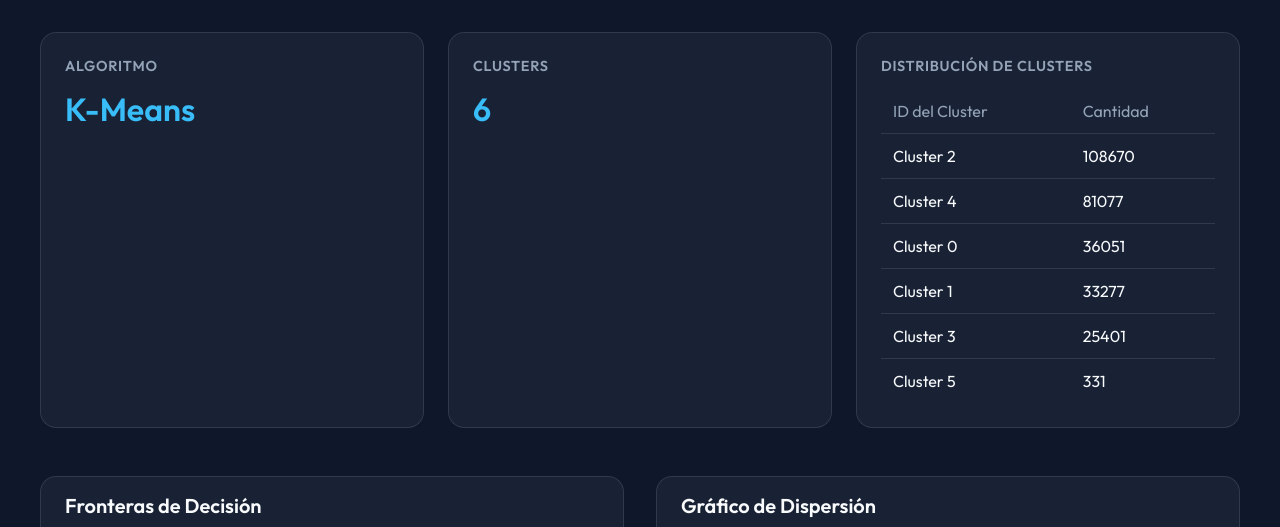
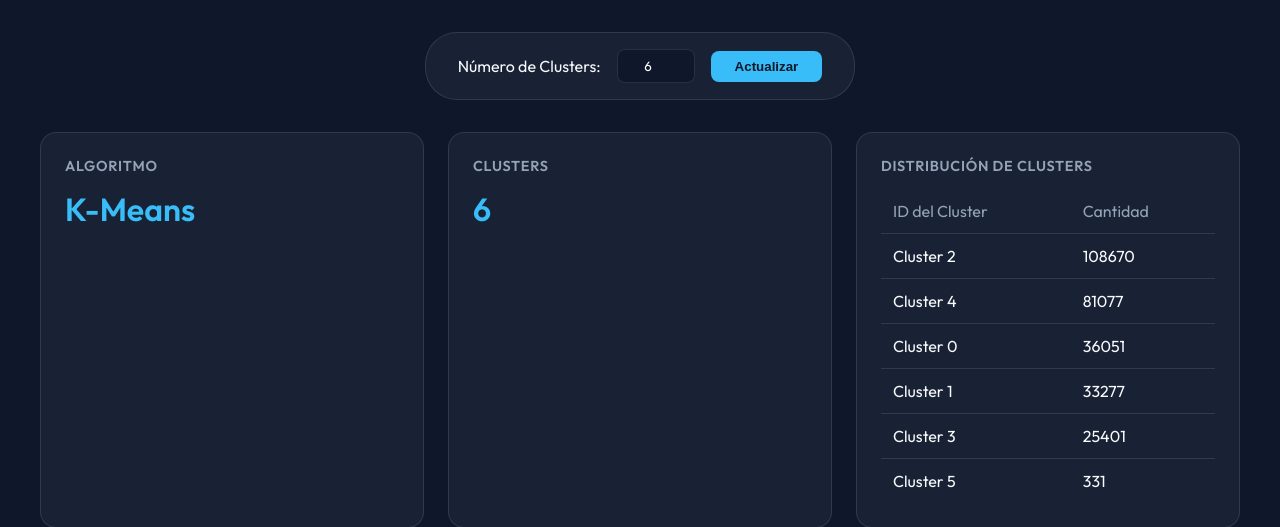
Before and after one commit to Maxxow/Kmeans_T, a Django app: page / in a window 1280 px wide. Shown: the part 149-676 px from the top of the page. Run offline with Django 5.2, Linux system fonts and the light colour scheme.

Commit message:
Restaurar la interaccion

```diff
--- a/api/templates/api/index.html
+++ b/api/templates/api/index.html
@@ -49,6 +49,48 @@
             max-width: 1200px;
             margin: 0 auto;
             padding: 2rem;
+        }
+
+        .controls {
+            display: flex;
+            justify-content: center;
+            margin-bottom: 2rem;
+        }
+
+        .control-panel {
+            background: var(--card-bg);
+            padding: 1rem 2rem;
+            border-radius: 2rem;
+            border: 1px solid var(--border);
+            display: flex;
+            align-items: center;
+            gap: 1rem;
+        }
+
+        input[type="number"] {
+            background: #0f172a;
+            border: 1px solid var(--border);
+            color: white;
+            padding: 0.5rem;
+            border-radius: 0.5rem;
+            font-family: 'Outfit', sans-serif;
+            width: 60px;
+            text-align: center;
+        }
+
+        button {
+            background: var(--accent);
+            color: #0f172a;
+            border: none;
+            padding: 0.5rem 1.5rem;
+            border-radius: 0.5rem;
+            font-weight: 600;
+            cursor: pointer;
+            transition: opacity 0.2s;
+        }
+
+        button:hover {
+            opacity: 0.9;
         }
 
         .metrics-grid {
@@ -168,6 +210,14 @@
 
     <div class="container">
 
+        <div class="controls">
+            <form method="get" class="control-panel">
+                <label for="n_clusters">Número de Clusters:</label>
+                <input type="number" id="n_clusters" name="n_clusters" value="{{ n_clusters }}" min="2" max="15">
+                <button type="submit">Actualizar</button>
+            </form>
+        </div>
+
         <!-- Summary Metrics -->
         <div class="metrics-grid">
             <div class="card">
--- a/api/views.py
+++ b/api/views.py
@@ -10,12 +10,15 @@ def index(request):
     # We load the pre-calculated stats from the JSON file generated by the script
     json_path = os.path.join(settings.BASE_DIR, 'api/static/api/assets/clusters_data.json')
 
+    # Get user input for simulation (default to 6)
+    user_n_clusters = request.GET.get('n_clusters', 6)
+
     context = {}
     if os.path.exists(json_path):
         with open(json_path, 'r') as f:
             data = json.load(f)
-            # data structure: {'n_clusters': 6, 'cluster_centers': [...], 'counts': {'0': 123...}}
-            context['n_clusters'] = data.get('n_clusters', 6)
+            # Use user input for the UI label to simulate "dynamic" behavior
+            context['n_clusters'] = user_n_clusters
             context['counts'] = data.get('counts', {})
 
     return render(request, 'api/index.html', context)
```
